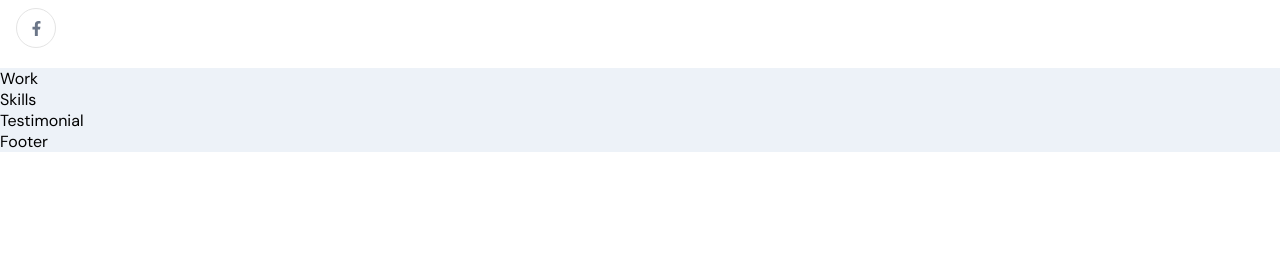
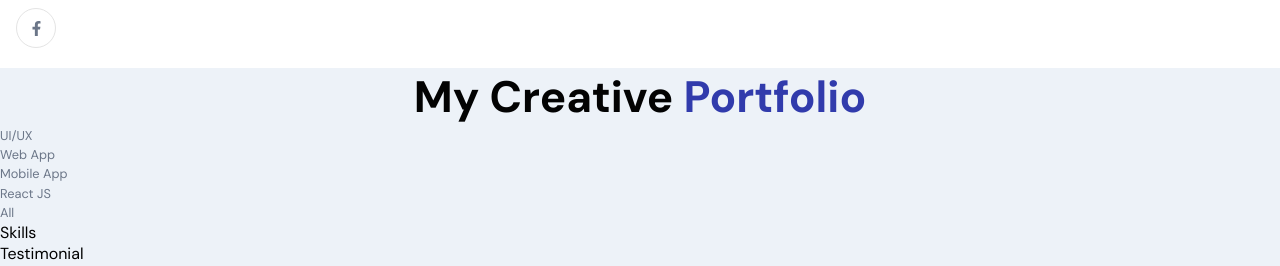
Before and after one commit to spectr-e/nganga, a React (Vite) app in the folder frontend/: page / in a window 1280 px wide. Shown: the part 1532-1798 px from the top of the page. Before the commit the page ends 1684 px from the top, so only its background shows below. Built offline with nearby package versions, Linux system fonts and the light colour scheme; no server answers.

Commit message:
feat: add base structure work section, set fetch function for works!

```diff
--- a/frontend/src/container/Work/Work.jsx
+++ b/frontend/src/container/Work/Work.jsx
@@ -1,12 +1,53 @@
-import "./Work.scss";
-import { AppWrap } from "../../wrapper";
+import { motion } from "framer-motion";
 import { useEffect, useState } from "react";
 import { AiFillEye, AiFillGithub } from "react-icons/ai";
-import { motion } from "framer-motion";
-import { urlFor, client } from "../../client";
+import { client, urlFor } from "../../client";
+import { AppWrap } from "../../wrapper";
+import "./Work.scss";
 
 const Work = () => {
-  return <div>Work</div>;
+  const [activeFilter, setActiveFilter] = useState("All");
+  const [animateCard, setAnimateCard] = useState({ y: 0, opacity: 1 });
+  const [works, setWorks] = useState([]);
+  const [filterWorks, setFilterWorks] = useState([]);
+
+  useEffect(() => {
+    const query = '*[_type == "works"]';
+    client.fetch(query).then((data) => {
+      setWorks(data);
+      setFilterWorks(data);
+    });
+  }, []);
+
+  const handleFilter = () => {};
+
+  return (
+    <>
+      <h2 className="head-text">
+        my creative<span> portfolio</span>
+      </h2>
+      <div className="app__work-filter">
+        {["UI/UX", "Web App", "Mobile App", "React JS", "All"].map(
+          (work, index) => (
+            <div
+              key={index}
+              onClick={() => handleFilter(work)}
+              className={`app__work-filter-item app_flex p-text ${
+                activeFilter === work ? "item-active" : ""
+              }`}
+            >
+              {work}
+            </div>
+          )
+        )}
+      </div>
+      <motion.div
+        animate={animateCard}
+        transition={{ duration: 0.5, delayChildren: 0.5 }}
+        className="app__work-portfolio"
+      ></motion.div>
+    </>
+  );
 };
 
 export default Work;
```
